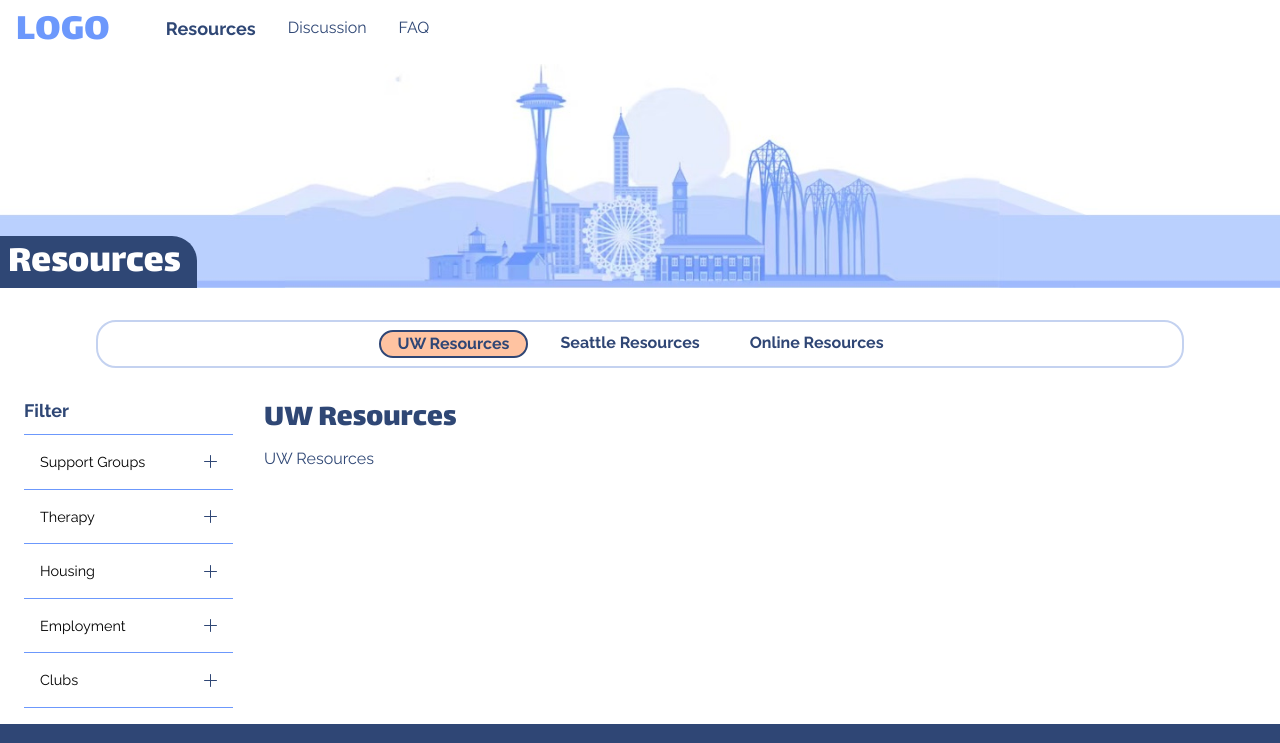
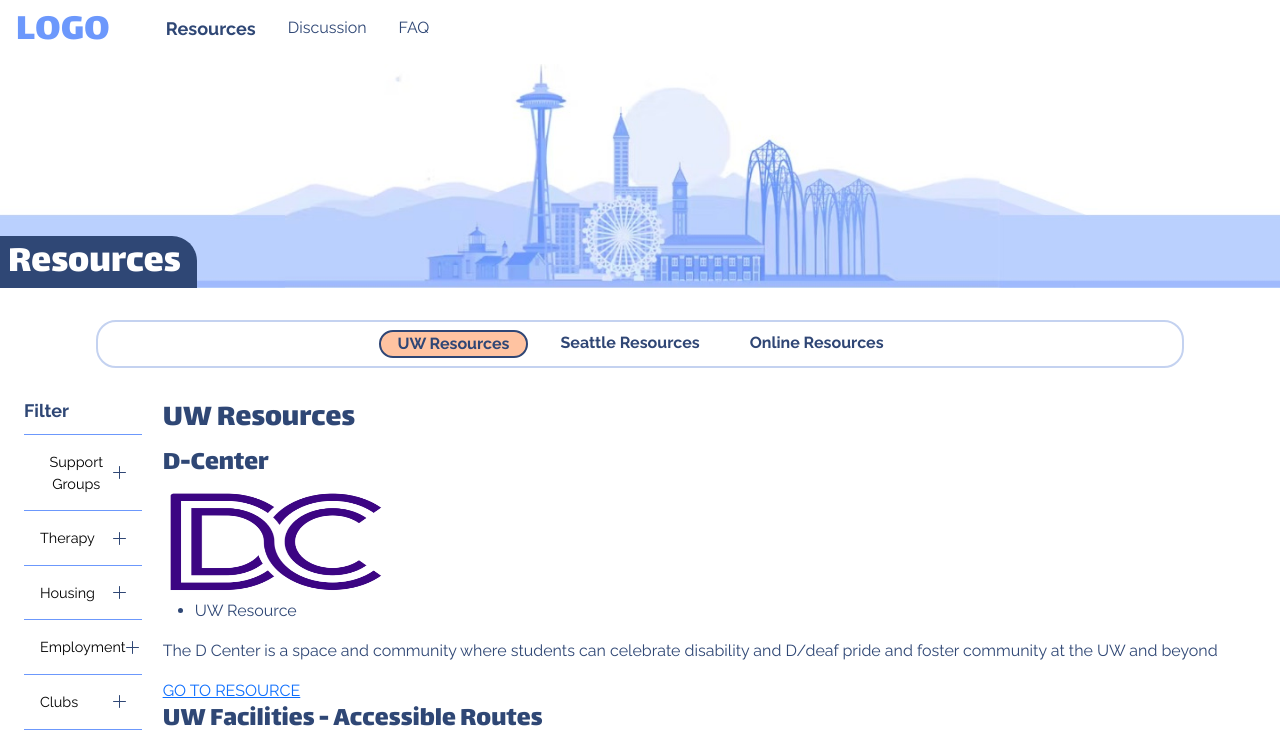
Before and after one commit to madiwake/INFO490-491-Capstone, a React (Create React App) app: page /resources in a window 1280 px wide. Shown: the top 743 px of the page. Built offline with nearby package versions, Linux system fonts and the light colour scheme.

Commit message:
working on resource page, various changes

```diff
--- a/src/components/Footer.js
+++ b/src/components/Footer.js
@@ -13,7 +13,7 @@
                 <small>
                     servicedawgs@uw.edu
                 </small>
-                <small>
+                <small className="copyright">
                     ©ServiceDawgs 2024
                 </small>
             </div>
--- a/src/components/ResourcePage.js
+++ b/src/components/ResourcePage.js
@@ -45,13 +45,32 @@
 };
 
 function Resources(props) {
-    console.log(props.resourceType)
+    const resourceData = props.resourceData;
+    const resourceCards = resourceData.map((resource) => {
+        const tags = resource.tags.map((tag) => {
+            return (
+                <li key={tag} className={`${resource.tag} resource-card-tag`}>{tag}</li>
+            )
+        })
+        return (
+            <div key={resource.name} className="resource-card-container">
+                <h3 className="resource-card-name">{resource.name}</h3>
+                <img className="resource-card-img" src={resource.image} alt={resource.alt} />
+                <ul>
+                    {tags}
+                </ul>
+                <p>{resource.description}</p>
+                <a href={resource.link} target="_blank">GO TO RESOURCE</a>
+            </div>
+        )
+    });
     return (
         <div className="resourcePage-content-container">
             <FilterBar />
             <div className="resources">
                 <h2>{props.resourceType}</h2>
-                {props.resourceType}
+                {resourceCards}
+                {/* {props.resourceType} */}
             </div>
         </div>
     )
--- a/src/css/resourcePageStyling.css
+++ b/src/css/resourcePageStyling.css
@@ -2,7 +2,6 @@
     display: flex;
     flex-direction: column;
 }
-
 .filterBar {
     padding-left: 1.5rem;
 }
@@ -66,6 +65,12 @@
     margin-left: .5rem;
 }
 
+.resource-card-img {
+    width: 232px;
+    height: 111px;
+    border-radius: 25px;
+}
+
 @media (min-width: 481px) {
     .resourcePage-content-container {
         flex-direction: row;
--- a/src/data/onlineResources.json
+++ b/src/data/onlineResources.json
@@ -5,7 +5,7 @@
         "name":"Better Help",
         "description":"BetterHelp is an online therapy platform that provides accessible mental health services to individuals seeking support for various concerns such as depression, anxiety, relationship issues, etc. Therapy is offered through messaging, live chat, phone calls, and video sessions, allowing users to communicate with licensed therapists at their own pace and convenience.",
         "link":"https://www.betterhelp.com/get-started/?go=true&utm_content=133524759310&utm_source=AdWords&utm_medium=Search_PPC_c&utm_term=betterhelp_b&network=g&placement=&target=&matchtype=b&utm_campaign=15234220559&ad_type=text&adposition=&kwd_id=kwd-299033048821&gad_source=1&gclid=EAIaIQobChMIhef6kcHShAMVRzCtBh2clg5bEAAYASAAEgJJpPD_BwE&not_found=1&gor=start",
-        "tags":["",""]
+        "tags":["Online Resource","Therapy"]
     },
     {
         "image":"img/quartet-health.png",
@@ -13,7 +13,7 @@
         "name":"Quartet Health",
         "description":"Quartet offers personalized care navigation services and connects individuals with mental health providers and resources to improve their overall well-being.",
         "link":"https://www.quartethealth.com/",
-        "tags":["",""]
+        "tags":["Online Resource","Therapy"]
     },
     {
         "image":"img/alma.png",
@@ -21,7 +21,7 @@
         "name":"Alma",
         "description":"Alma is a community of independent mental health care providers. While our team helps you navigate the search process, we don’t prescribe the rest. Each provider at Alma sets their own rates and makes their own decisions about going in-network with major insurance payers.",
         "link":"https://secure.helloalma.com/providers-landing/?utm_campaign=19949052412&utm_source=google&utm_medium=paid&utm_content=654402477788&utm_term=e_alma&adgroupid=144736291581&gclid=EAIaIQobChMI55XcqsHShAMVgR-tBh1y9wTWEAAYASAAEgLgq_D_BwE",
-        "tags":["",""]
+        "tags":["Online Resource","Therapy"]
     },
     {
         "image":"img/meetup.png",
@@ -29,7 +29,7 @@
         "name":"Meetup",
         "description":"Meet other local people interested in neurodiversity and disabilities: share experiences, inspire and encourage each other! Join a neurodiversity and or disability group.",
         "link":"https://www.meetup.com/",
-        "tags":["",""]
+        "tags":["Online Resource"]
     },
     {
         "image":"img/psychology-today.png",
@@ -37,6 +37,6 @@
         "name":"Psychology Today",
         "description":"An online platform that covers a wide range of topics related to psychology, mental health, and well-being. Features articles, blogs, news, and expert insights on various psychological topics, including therapy, relationships, self-improvement, and mental health conditions. Provides directories of therapists, psychiatrists, support groups, and treatment centers to help individuals find mental health resources in the area.",
         "link":"https://www.psychologytoday.com/us/therapists/online-counseling",
-        "tags":["",""]
+        "tags":["Online Resource"]
     }
 ]
--- a/src/data/seattleResources.json
+++ b/src/data/seattleResources.json
@@ -5,7 +5,7 @@
         "name":"Quartet Health",
         "description":"Quartet offers personalized care navigation services and connects individuals with mental health providers and resources to improve their overall well-being.",
         "link":"https://www.quartethealth.com/",
-        "tags":["",""]
+        "tags":["Seattle Resource", "Therapy"]
     },
     {
         "image":"img/society-for-neurodiversity.png",
@@ -13,7 +13,7 @@
         "name":"Society for Neurodiversity",
         "description":"S4Nd’s peer support groups are run by and for neurodiverse people. The groups offer members mutual support, guidance and the sharing of information. All S4Nd peer support groups are open to anyone who identifies as neurodiverse.",
         "link":"https://www.s4nd.org/",
-        "tags":["",""]
+        "tags":["Seattle Resource"]
     },
     {
         "image":"img/betterhelp.png",
@@ -21,7 +21,7 @@
         "name":"Better Help",
         "description":"BetterHelp is an online therapy platform that provides accessible mental health services to individuals seeking support for various concerns such as depression, anxiety, relationship issues, etc. Therapy is offered through messaging, live chat, phone calls, and video sessions, allowing users to communicate with licensed therapists at their own pace and convenience.",
         "link":"https://www.betterhelp.com/get-started/?go=true&utm_content=133524759310&utm_source=AdWords&utm_medium=Search_PPC_c&utm_term=betterhelp_b&network=g&placement=&target=&matchtype=b&utm_campaign=15234220559&ad_type=text&adposition=&kwd_id=kwd-299033048821&gad_source=1&gclid=EAIaIQobChMIhef6kcHShAMVRzCtBh2clg5bEAAYASAAEgJJpPD_BwE&not_found=1&gor=start",
-        "tags":["",""]
+        "tags":["Seattle Resource","Therapy"]
     },
     {
         "image":"img/meetup.png",
@@ -29,6 +29,6 @@
         "name":"Meetup",
         "description":"Meet other local people interested in neurodiversity and disabilities: share experiences, inspire and encourage each other! Join a neurodiversity and or disability group.",
         "link":"https://www.meetup.com/",
-        "tags":["",""]
+        "tags":["Seattle Resource"]
     }
 ]
--- a/src/data/uwResources.json
+++ b/src/data/uwResources.json
@@ -5,7 +5,7 @@
         "name":"D-Center",
         "description":"The D Center is a space and community where students can celebrate disability and D/deaf pride and foster community at the UW and beyond",
         "link":"https://depts.washington.edu/dcenter/",
-        "tags":["",""]
+        "tags":["UW Resource"]
     },
     {
         "image":"img/accessible-routes.png",
@@ -13,7 +13,7 @@
         "name":"UW Facilities - Accessible Routes",
         "description":"The UW is committed to ensuring access and inclusion for all. This website is our information hub to help community members with disabilities navigate the campus using the access guide.",
         "link":"https://facilities.uw.edu/access-guide",
-        "tags":["",""]
+        "tags":["UW Resource"]
     },
     {
         "image":"img/disability-parking.png",
@@ -21,7 +21,7 @@
         "name":"Disability Parking",
         "description":"Disability Parking is an accommodation that allows the student to purchase a long-term Disability Parking Permit for an assigned lot on the relevant campus through the relevant campus Transportation Services office.",
         "link":"https://depts.washington.edu/uwdrs/current-students/accommodations/disability-parking/",
-        "tags":["",""]
+        "tags":["UW Resource"]
     },
     {
         "image":"img/learn-clinic.png",
@@ -29,7 +29,7 @@
         "name":"The Learn Clinic",
         "description":"The LEARN Clinic is a self-sustained specialty clinic within the University of Washington’s Psychological Services and Training Clinic.",
         "link":"https://psych.uw.edu/community/the-clinic/the-learn-clinic",
-        "tags":["",""]
+        "tags":["UW Resource"]
     },
     {
         "image":"img/drs.png",
@@ -37,7 +37,7 @@
         "name":"DRS - Disability Resource Center",
         "description":"An organization within UW, providing support, accommodations, and resources to individuals with disabilities, ensuring access and inclusion for all students with disabilities.",
         "link":"https://depts.washington.edu/uwdrs/",
-        "tags":["",""]
+        "tags":["UW Resource"]
     },
     {
         "image":"img/disability-studies.png",
@@ -45,7 +45,7 @@
         "name":"Disability Studies UW",
         "description":"Disability Studies is a multi-disciplinary field that investigates, critiques, and enhances Western society’s understandings of disability. ",
         "link":"https://disabilitystudies.washington.edu/",
-        "tags":["",""]
+        "tags":["UW Resource"]
     },
     {
         "image":"img/accommodations.png",
@@ -53,7 +53,7 @@
         "name":"UW Common Accommodations",
         "description":"Common accommodations for UW students to explore on campus.",
         "link":"https://depts.washington.edu/uwdrs/current-students/accommodations/",
-        "tags":["",""]
+        "tags":["UW Resource"]
     },
     {
         "image":"img/pupsupport.png",
@@ -61,7 +61,7 @@
         "name":"PupSupport",
         "description":"Pup Support is a student-led organization with a focus on providing mental health resources to college students creatively. They help break the barriers that college students face with their mental health and ultimately help our community sustain and develop healthy mental health skills.",
         "link":"http://depts.washington.edu/ecc/cultivating-a-culture-of-care-initiative/uw-pup-support/",
-        "tags":["",""]
+        "tags":["UW Resource","RSO"]
     },
     {
         "image":"img/bestbuddies.png",
@@ -69,23 +69,23 @@
         "name":"Best Buddies",
         "description":"Best Buddies International is an international nonprofit dedicated to establishing a global movement that creates opportunities for one-to-one friendships, integrated employment, leadership development, and inclusive living for individuals with intellectual and developmental disabilities (IDD).",
         "link":"https://careers.uw.edu/organizations/best-buddies/",
-        "tags":["",""]
+        "tags":["UW Resource","RSO"]
     },
     {
         "image":"img/adlj.png",
-        "alt":"The Alliance for Disability Law and Justice logo. A purpuple bacground with a light gold circle in the middle. In the circle at bold letter A,D,L, and J with a small text stating Alliance for Disability Law and Justice",
+        "alt":"The Alliance for Disability Law and Justice logo. A purpuple background with a light gold circle in the middle. In the circle at bold letter A,D,L, and J with a small text stating Alliance for Disability Law and Justice",
         "name":"Alliance for Disability Law and Justice",
         "description":"The Alliance for Disability Law and Justice (ADLJ) at UW Law advocates for a more inclusive, accessible, and holistic approach to law school from a foundation of anti-racism, intersectionality, and anti-ableism. ",
         "link":"https://depts.washington.edu/dcenter/alliance-for-disability-law-and-justice-adlj/",
-        "tags":["",""]
+        "tags":["UW Resource","RSO"]
     },
     {
-        "image":"img/ability/png",
+        "image":"img/ability.png",
         "alt":"Blue background with the word 'ability' in bold orange letters.",
         "name":"Ability",
         "description":"Ability's goal is to create disability community and accessibility awareness within the computing community. Our club is open to all UW students, but based in the Allen School for Computer Science & Engineering. The computing community at UW is a tight-knit community.",
         "link":"https://depts.washington.edu/dcenter/ability/",
-        "tags":["",""]
+        "tags":["UW Resource","RSO"]
     },
     {
         "image":"img/aslclub.png",
@@ -93,7 +93,7 @@
         "name":"UW ASL Club",
         "description":"We bring Deaf, hard-of-hearing, and hearing students together by communicating in sign language, learning about the Deaf culture, and providing support to the Deaf community.",
         "link":"https://depts.washington.edu/dcenter/asl-club/",
-        "tags":["",""]
+        "tags":["UW Resource","RSO"]
     },
     {
         "image":"img/huskies-for-neurodiversity.png",
@@ -101,7 +101,7 @@
         "name":"Huskies for Neurodiversity",
         "description":"Huskies for Neurodiversity is a student-led initiative that promotes visibility and acceptance of neurodiversity at UW campus and beyond through articles, lived experience interviews with neurodivergent people, interactive website, and panel events.",
         "link":"https://huskylink.washington.edu/engage/organization/huskiesforneurodiversity",
-        "tags":["",""]
+        "tags":["UW Resource","RSO"]
     },
     {
         "image":"img/sdc.png",
@@ -109,7 +109,7 @@
         "name":"ASUW Student Disability Commission",
         "description":"The SDC is a student-led disability advocacy organization housed under ASUW. The SDC puts on events addressing relevant topics within the Disability community, and advocates on campus for greater access for disabled students.",
         "link":"http://sdc.asuw.org/",
-        "tags":["",""]
+        "tags":["UW Resource","RSO"]
     },
     {
         "image":"img/autistics-at-uw.png",
@@ -117,7 +117,7 @@
         "name":"Autistics @ UW",
         "description":"We hope to provide a friendly and accessible social space for UW students who are Autistic or questioning if they are Autistic. It is a way for Autistic/questioning students to make friends with others on the spectrum and participate in social events that are designed to be aware of their needs.",
         "link":"https://huskylink.washington.edu/organization/autistics",
-        "tags":["",""]
+        "tags":["UW Resource","RSO"]
     },
     {
         "image":"img/dasa.png",
@@ -125,7 +125,7 @@
         "name":"DASA - Disability Advocacy Student Alliance",
         "description":"DASA is a student group facilitated for and by students. Our goal is to address the needs and concern of the disability community and its allies on the University of Washington campus regarding the issue of disability. We aim to represent student interest while working with allied student groups, UW administration and the off campus community.",
         "link":"https://depts.washington.edu/dcenter/dasa/",
-        "tags":["",""]
+        "tags":["UW Resource", "RSO"]
     },
     {
         "image":"img/do-it.png",
@@ -133,7 +133,7 @@
         "name":"DO-IT - Disabilities, Opportunities, Internetworking, and Technology",
         "description":"The DO-IT (Disabilities, Opportunities, Internetworking, and Technology) Center is dedicated to empowering people with disabilities through technology and education. It promotes awareness and accessibility—in both the classroom and the workplace—to maximize the potential of individuals with disabilities and make our communities more vibrant, diverse, and inclusive.",
         "link":"https://www.washington.edu/doit/",
-        "tags":["",""]
+        "tags":["UW Resource", "RSO"]
     },
     {
         "image":"img/husky-adapt.png",
@@ -141,6 +141,6 @@
         "name":"Husky ADAPT - Accessible Design and Play Technology",
         "description":"Husky ADAPT is a student organization at the University of Washington, Seattle campus that is dedicated to supporting accessible design and inclusive play technology. We train the next generation of inclusively-minded engineers, clinicians, and educators to help make the world a more equitable place.",
         "link":"https://www.huskyadapt.me.uw.edu/",
-        "tags":["",""]
+        "tags":["UW Resource", "RSO"]
     }
 ]
--- a/src/index.js
+++ b/src/index.js
@@ -16,7 +16,7 @@
 root.render(
   <BrowserRouter>
     <App
-      onlineResource={ONLINERESOURCES}
+      onlineResources={ONLINERESOURCES}
       seattleResources={SEATTLERESOURCES}
       uwResources={UWRESOURCES}
     />
```
Also changed, not shown: src/css/footer.css (+8 -0 lines).
